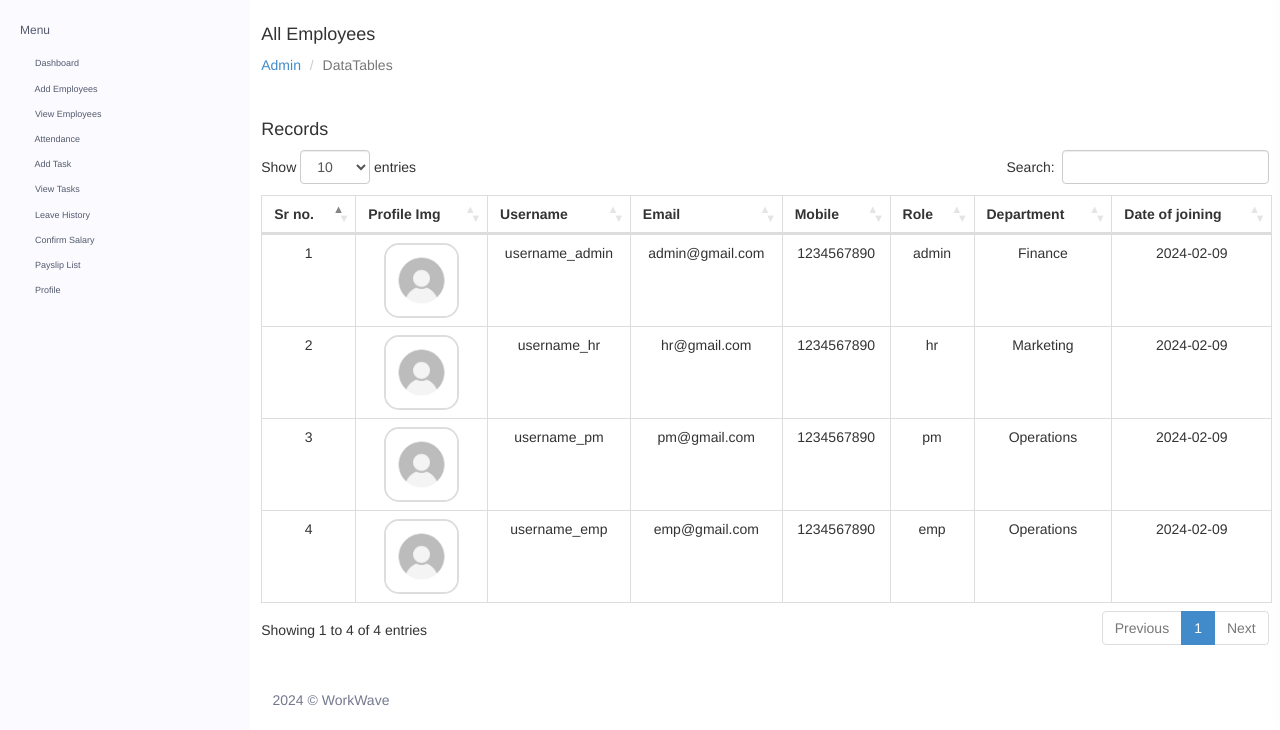
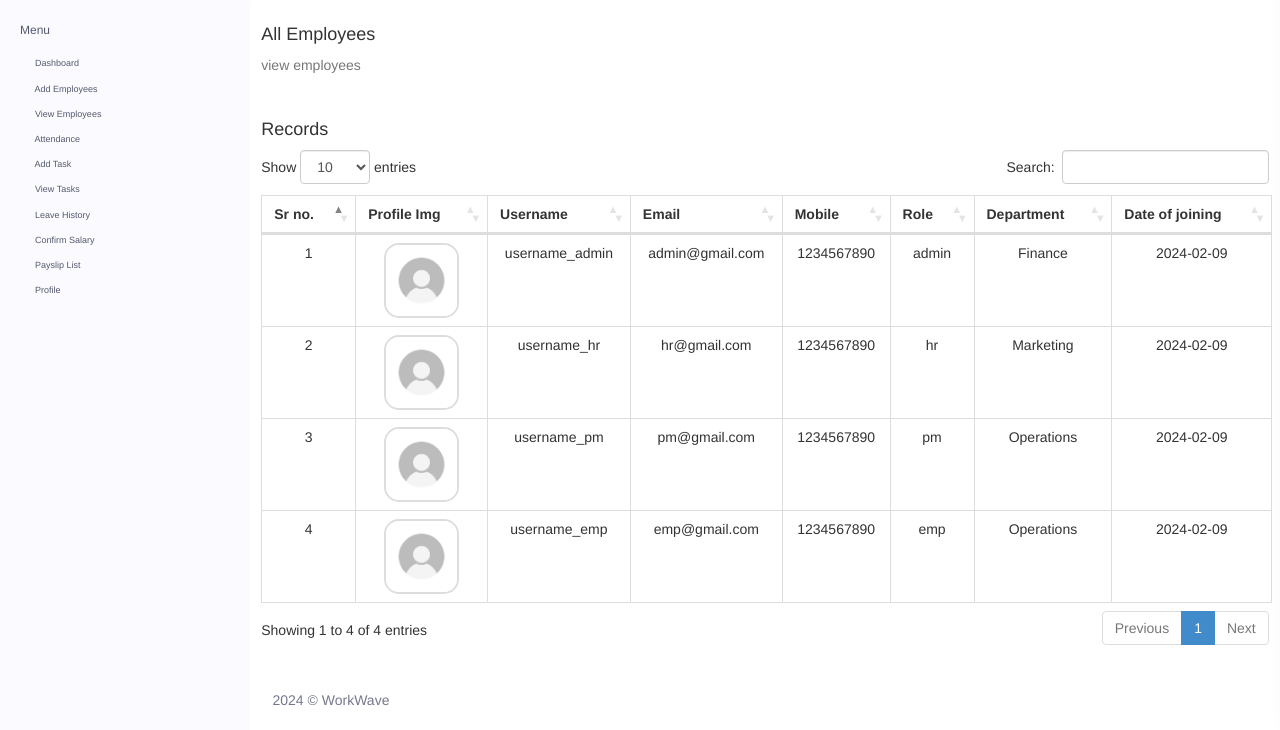
Before and after one commit to krinasuthar19/PHP---WorkWave, a PHP site: page /EMS-CI/view_emp.php in a window 1280 px wide. Shown: the part 70-800 px from the top of the page. Run offline with PHP 8.4, Linux system fonts and the light colour scheme; a user stored in the database is signed in; data comes from the database, SQL or seed files in the repository; some libraries are stand-ins or nearby versions.

Commit message:
frontend

```diff
--- a/add_emp.php
+++ b/add_emp.php
@@ -66,7 +66,7 @@ include 'layouts/head-main.php';
               <h4 class="mb-sm-0 font-size-18">Add Employee</h4>
               <div class="page-title-right">
                 <ol class="breadcrumb m-0">
-                <li class="breadcrumb-item"><a href="javascript: void(0);">Admin</a></li>
+                <!--<li class="breadcrumb-item"><a href="javascript: void(0);">Admin</a></li>-->
                   <li class="breadcrumb-item"><a href="javascript:void(0);">Add Employee</a></li>
                 </ol>
               </div>
--- a/add_task.php
+++ b/add_task.php
@@ -71,7 +71,7 @@ include 'layouts/head-main.php';
               <h4 class="mb-sm-0 font-size-18">Add Task</h4>
               <div class="page-title-right">
                 <ol class="breadcrumb m-0">
-                  <li class="breadcrumb-item"><a href="javascript: void(0);">Admin</a></li>
+                  <!-- <li class="breadcrumb-item"><a href="javascript: void(0);">Admin</a></li>-->
                   <li class="breadcrumb-item active">Assign Task</li>
                 </ol>
               </div>
--- a/admin_salary_confirm.php
+++ b/admin_salary_confirm.php
@@ -52,7 +52,7 @@ if (isset($_GET['id'])) {
                 <h4 class="mb-sm-0 font-size-18">Confirm Salary</h4>
                 <div class="page-title-right">
                   <ol class="breadcrumb m-0">
-                    <li class="breadcrumb-item"><a href="javascript: void(0);">Admin</a></li>
+                    <!--<li class="breadcrumb-item"><a href="javascript: void(0);">Admin</a></li>-->
                     <li class="breadcrumb-item active">Confirm Salary</li>
                   </ol>
                 </div>
--- a/attendance.php
+++ b/attendance.php
@@ -34,7 +34,7 @@ include 'layouts/config.php';
               <h4 class="mb-sm-0 font-size-18">Attendance</h4>
               <div class="page-title-right">
                 <ol class="breadcrumb m-0">
-                  <li class="breadcrumb-item"><a href="javascript: void(0);">Admin</a></li>
+                  <!--<li class="breadcrumb-item"><a href="javascript: void(0);">Admin</a></li>-->
                   <li class="breadcrumb-item active">Attendance</li>
                 </ol>
               </div>
--- a/leave_history.php
+++ b/leave_history.php
@@ -33,7 +33,7 @@ if ($_SESSION['role'] == 1 ||  $_SESSION['role'] == 2) {
 
                 <div class="page-title-right">
                   <ol class="breadcrumb m-0">
-                    <li class="breadcrumb-item"><a href="javascript: void(0);">Admin</a></li>
+                    <!--<li class="breadcrumb-item"><a href="javascript: void(0);">Admin</a></li>-->
                     <li class="breadcrumb-item active">Leave History</li>
                   </ol>
                 </div>
--- a/payslip_list.php
+++ b/payslip_list.php
@@ -29,7 +29,7 @@ include 'layouts/config.php'; // Include database configuration file
                                 <h4 class="mb-sm-0 font-size-18">Payslip List</h4>
                                 <div class="page-title-right">
                                     <ol class="breadcrumb m-0">
-                                        <li class="breadcrumb-item"><a href="javascript: void(0);">Admin</a></li>
+                                        <!--<li class="breadcrumb-item"><a href="javascript: void(0);">Admin</a></li>-->
                                         <li class="breadcrumb-item active">Payslip List</li>
                                     </ol>
                                 </div>
--- a/profile.php
+++ b/profile.php
@@ -175,7 +175,7 @@ $link->close();
 
               <div class="page-title-right">
                 <ol class="breadcrumb m-0">
-                <li class="breadcrumb-item"><a href="javascript: void(0);">Admin</a></li>
+                <!--<li class="breadcrumb-item"><a href="javascript: void(0);">Admin</a></li>-->
                   <li class="breadcrumb-item"><a href="javascript: void(0);">Profile</a></li>
                 </ol>
               </div>
--- a/view_emp.php
+++ b/view_emp.php
@@ -45,8 +45,8 @@
 
               <div class="page-title-right">
                 <ol class="breadcrumb m-0">
-                  <li class="breadcrumb-item"><a href="javascript: void(0);">Admin</a></li>
-                  <li class="breadcrumb-item active">DataTables</li>
+                 <!-- <li class="breadcrumb-item"><a href="javascript: void(0);">Adminx </a></li>-->
+                  <li class="breadcrumb-item active">view employees</li>
                 </ol>
               </div>
 
--- a/view_task.php
+++ b/view_task.php
@@ -117,7 +117,7 @@ if ($_SERVER["REQUEST_METHOD"] == "GET" && isset($_GET['task_id'])) {
                 <h4 class="mb-sm-0 font-size-18">View Tasks</h4>
                 <div class="page-title-right">
                   <ol class="breadcrumb m-0">
-                    <li class="breadcrumb-item"><a href="javascript: void(0);">Admin</a></li>
+                    <!--<li class="breadcrumb-item"><a href="javascript: void(0);">Admin</a></li>-->
                     <li class="breadcrumb-item active">View Tasks</li>
                   </ol>
                 </div>
```
